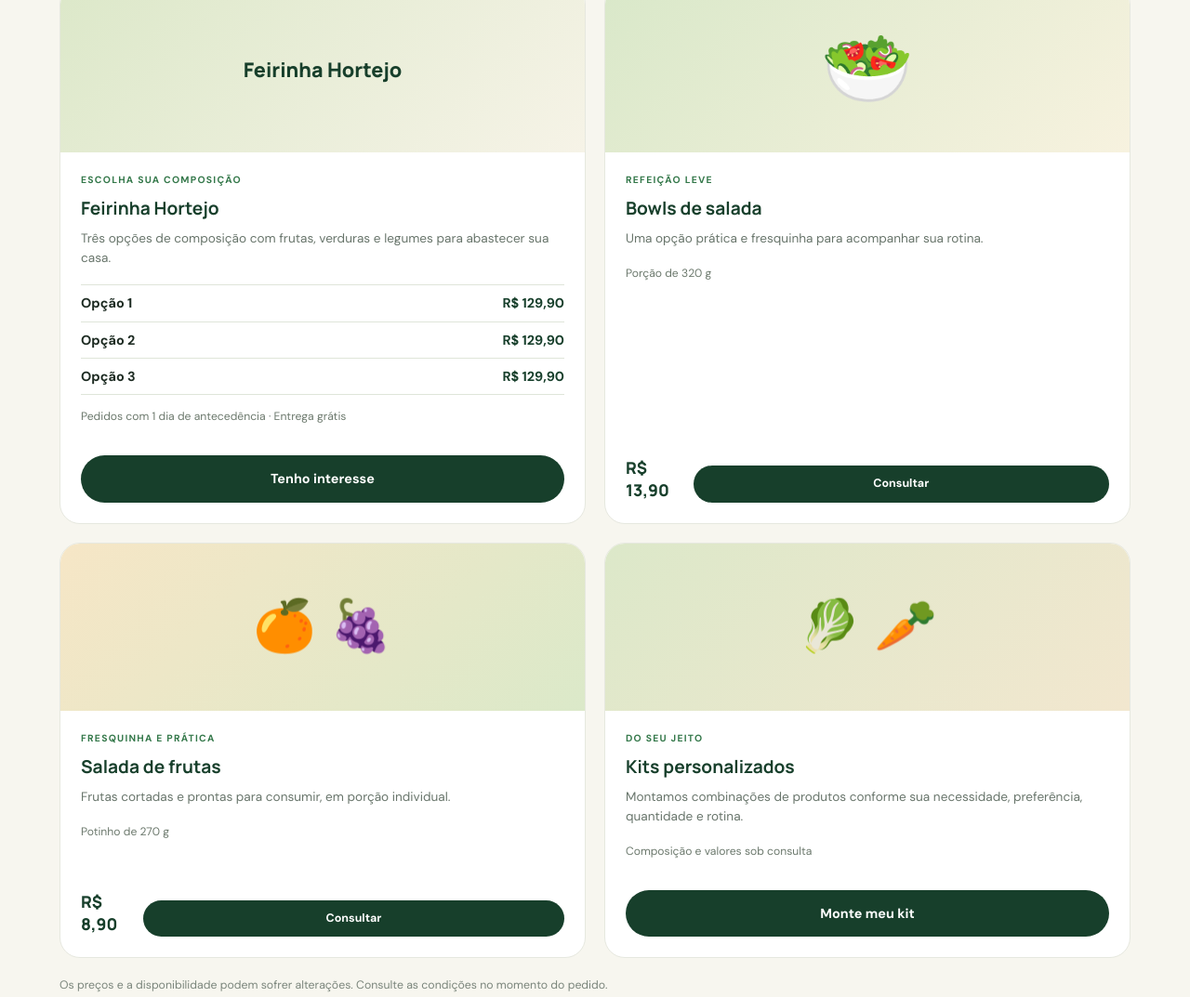
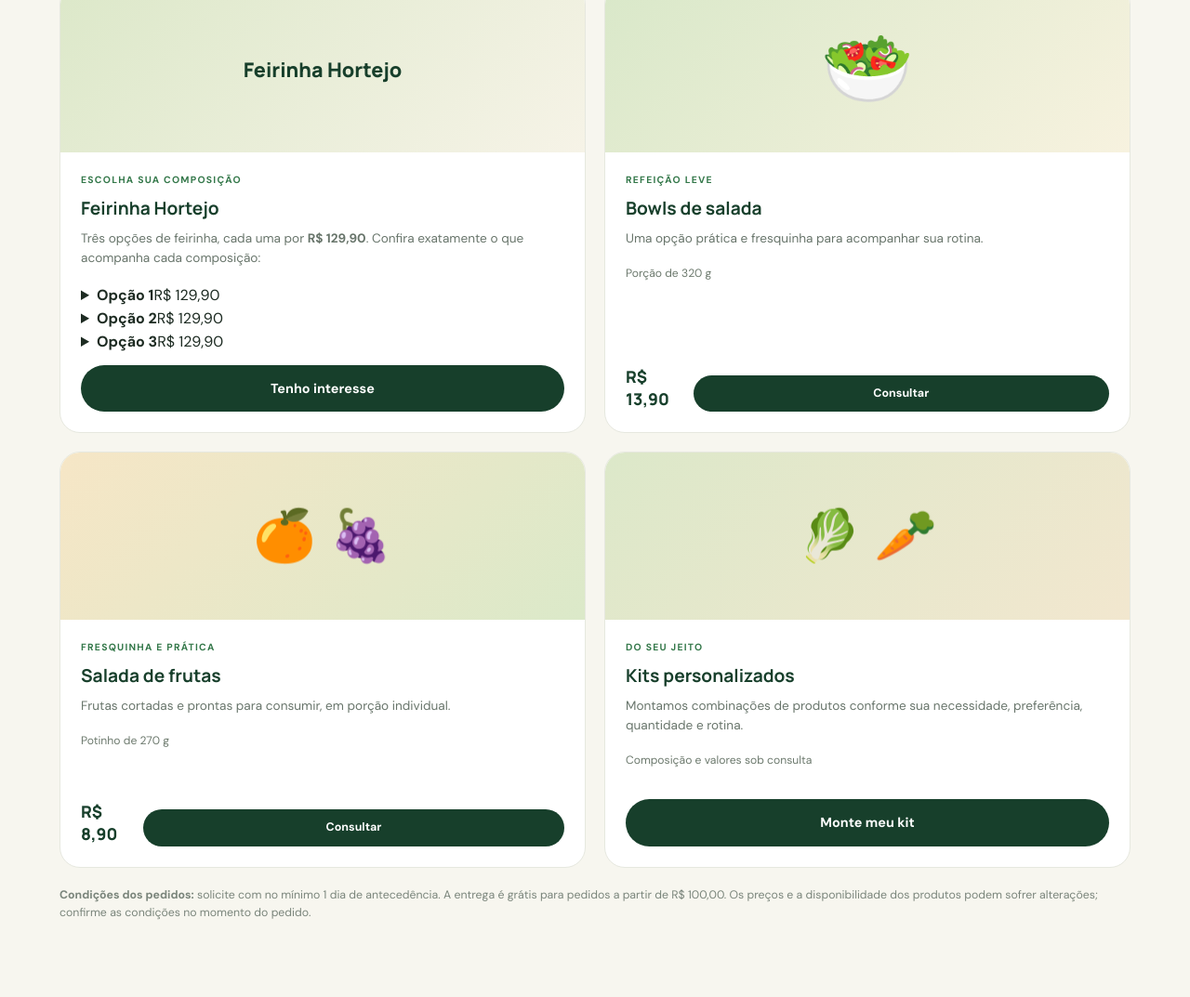
Before and after one commit to arrobafla-blip/eatgreen, a plain HTML site: page index.html in a window 1280 px wide. Shown: the part 990-2063 px from the top of the page at 93% size. Drawn offline with Linux system fonts and the light colour scheme.

Commit message:
Detalha itens das três opções da Feirinha e condições de entrega

```diff
--- a/index.html
+++ b/index.html
@@ -52,7 +52,23 @@
         <div class="product-grid product-grid-featured">
           <article class="product-card">
             <div class="product-image"><img src="./assets/feirinha.jpg" alt="Seleção de frutas, verduras e legumes frescos" loading="lazy" onerror="this.style.display='none';this.parentElement.classList.add('image-fallback')"></div>
-            <div class="product-body"><span class="product-category">ESCOLHA SUA COMPOSIÇÃO</span><h3>Feirinha Hortejo</h3><p>Três opções de composição com frutas, verduras e legumes para abastecer sua casa.</p><ul class="product-options"><li><strong>Opção 1</strong><span>R$ 129,90</span></li><li><strong>Opção 2</strong><span>R$ 129,90</span></li><li><strong>Opção 3</strong><span>R$ 129,90</span></li></ul><div class="product-meta">Pedidos com 1 dia de antecedência · Entrega grátis</div><a class="button button-primary product-link" href="#proposta" data-interest="Feirinha Hortejo">Tenho interesse</a></div>
+            <div class="product-body">
+              <span class="product-category">ESCOLHA SUA COMPOSIÇÃO</span>
+              <h3>Feirinha Hortejo</h3>
+              <p>Três opções de feirinha, cada uma por <strong>R$ 129,90</strong>. Confira exatamente o que acompanha cada composição:</p>
+              <div class="feirinha-options">
+                <details class="feirinha-option"><summary><strong>Opção 1</strong><span>R$ 129,90</span></summary><ul>
+                  <li>Alface crespa — 1 unidade</li><li>Rúcula — 1 unidade</li><li>Escarola — 1 unidade</li><li>Espinafre — 1 unidade</li><li>Cheiro-verde — 1 unidade</li><li>Abobrinha — 500 g</li><li>Cenoura — 500 g</li><li>Beterraba — 500 g</li><li>Batata — 650 g</li><li>Cebola — 500 g</li><li>Abacaxi — 1 unidade</li><li>Banana nanica — ½ dúzia</li><li>Banana prata — ½ dúzia</li><li>Uva sem semente — 500 g</li><li>Laranja — 1 dúzia</li><li>Tomate — 500 g</li><li>Ovos — ½ dúzia</li>
+                </ul></details>
+                <details class="feirinha-option"><summary><strong>Opção 2</strong><span>R$ 129,90</span></summary><ul>
+                  <li>Alface americana — 1 unidade</li><li>Rúcula — 1 unidade</li><li>Escarola — 1 unidade</li><li>Cebolinha — 1 unidade</li><li>Cheiro-verde — 1 unidade</li><li>Chuchu — 500 g</li><li>Cenoura — 500 g</li><li>Abóbora — 1 bandeja</li><li>Batata — 650 g</li><li>Cebola — 500 g</li><li>Melão — 1 unidade</li><li>Banana nanica — ½ dúzia</li><li>Banana prata — ½ dúzia</li><li>Uva sem semente — 500 g</li><li>Laranja — 1 dúzia</li><li>Tomate — 500 g</li><li>Ovos — ½ dúzia</li>
+                </ul></details>
+                <details class="feirinha-option"><summary><strong>Opção 3</strong><span>R$ 129,90</span></summary><ul>
+                  <li>Alface lisa — 1 unidade</li><li>Rúcula — 1 unidade</li><li>Escarola — 1 unidade</li><li>Almeirão — 1 unidade</li><li>Cheiro-verde — 1 unidade</li><li>Mandioquinha — 500 g</li><li>Cenoura — 500 g</li><li>Batata-doce — 650 g</li><li>Batata — 650 g</li><li>Cebola — 500 g</li><li>Manga — 2 unidades</li><li>Banana nanica — ½ dúzia</li><li>Banana prata — ½ dúzia</li><li>Uva sem semente — 500 g</li><li>Laranja — 1 dúzia</li><li>Tomate — 500 g</li><li>Ovos — ½ dúzia</li>
+                </ul></details>
+              </div>
+              <a class="button button-primary product-link" href="#proposta" data-interest="Feirinha Hortejo">Tenho interesse</a>
+            </div>
           </article>
           <article class="product-card">
             <div class="product-image image-salad" role="img" aria-label="Bowls de salada fresca"></div>
@@ -67,7 +83,7 @@
             <div class="product-body"><span class="product-category">DO SEU JEITO</span><h3>Kits personalizados</h3><p>Montamos combinações de produtos conforme sua necessidade, preferência, quantidade e rotina.</p><div class="product-meta">Composição e valores sob consulta</div><a class="button button-primary product-link" href="#proposta" data-interest="Kit personalizado">Monte meu kit</a></div>
           </article>
         </div>
-        <p class="disclaimer">Os preços e a disponibilidade podem sofrer alterações. Consulte as condições no momento do pedido.</p>
+        <p class="disclaimer"><strong>Condições dos pedidos:</strong> solicite com no mínimo 1 dia de antecedência. A entrega é grátis para pedidos a partir de R$ 100,00. Os preços e a disponibilidade dos produtos podem sofrer alterações; confirme as condições no momento do pedido.</p>
       </div>
     </section>
 
```
